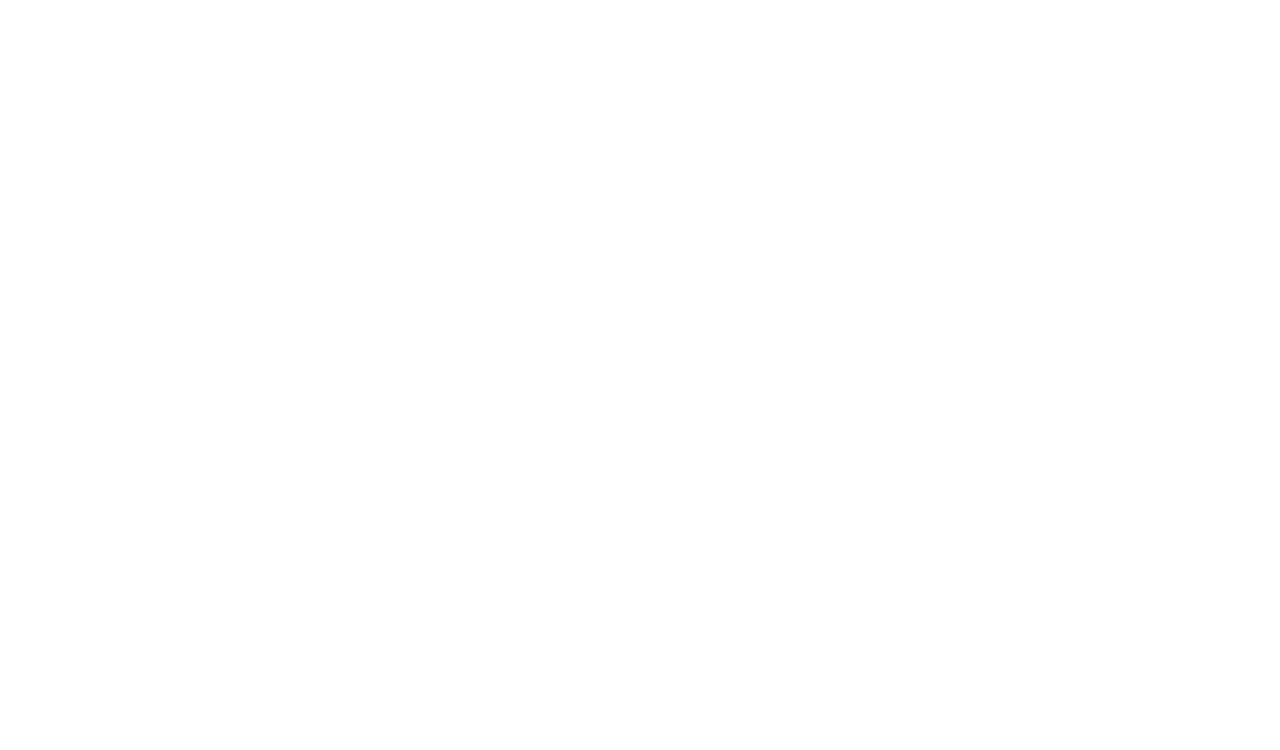
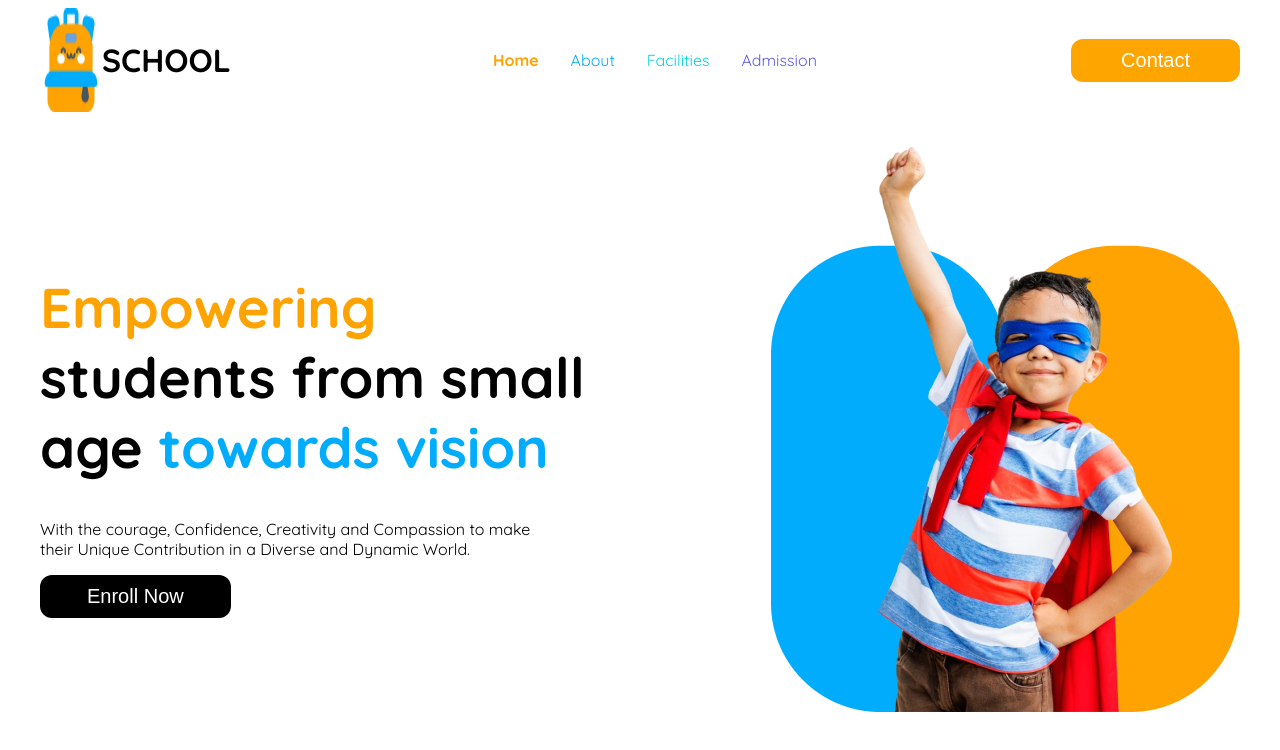
Before and after one commit to student-webdev-ph/Assignment-2, a plain HTML site: page index.html in a window 1280 px wide. Drawn offline with Linux system fonts and the light colour scheme.

Commit message:
banner responsive

```diff
--- a/index.html
+++ b/index.html
@@ -8,9 +8,31 @@
 </head>
 <body>
     <header>
-        <nav>
-
+        <nav class="navbar display-flex hide">
+            <div class="display-flex">
+                <img class="banner-picture" src="assets/logo.png" alt="logo">
+                <h3 class="logo-name">SCHOOL</h3>
+            </div>
+            <ul class="display-flex">
+               <li class="list-item"><a class="nav-link" href=""><span id="span-1">Home</span></a></li>
+               <li class="list-item"><a class="nav-link" href=""><span id="span-2">About</span></a></li>
+               <li class="list-item"><a class="nav-link" href=""><span id="span-3">Facilities</span></a></li>
+               <li class="list-item"><a class="nav-link" href=""><span id="span-4">Admission</span></a></li>
+            </ul>
+            <button class="nav-btn">Contact</button>
         </nav>
+        <div class="banner display-flex">
+            <div class="banner-content">
+                <h1 class="banner-title"><span id="Empowering">Empowering</span><br>
+                students from small <br>age <span id="towards-vision">towards vision</span>
+                </h1>
+                <p class="banner-description">With the courage, Confidence, Creativity and Compassion to make <br>their Unique Contribution in a Diverse and Dynamic World.</p>
+                <button class="btn-primary"><a href="">Enroll Now</a></button>
+            </div>
+            <div>
+                <img class="banner-picture" src="assets/hero-kids.png" alt="">
+            </div>
+        </div>
     </header>
 
 
--- a/styles/assignment.css
+++ b/styles/assignment.css
@@ -0,0 +1,122 @@
+@import url('https://fonts.googleapis.com/css2?family=Quicksand:wght@300..700&display=swap');
+body{
+    font-family: "Quicksand"
+}
+
+/* shared style */
+a {
+    text-decoration: none;
+    color: white;
+}
+
+.display-flex{
+    display: flex;
+}
+.btn-primary{
+    font-size: 1.25rem;
+    background-color: #000000;
+    color: #ffffff;
+    border: none;
+    border-radius: 12px;
+    padding: 10px 47px;
+}
+
+
+
+/* NAV Style */
+.navbar{
+    justify-content: space-between;
+    align-items: center;
+}
+.logo-name{
+    font-weight: bold;
+    font-size:2rem;
+}
+
+.list-item{
+    list-style: none;
+    margin-right: 2rem;
+}
+.nav-link {
+    text-decoration: none;
+}
+
+#span-1{
+    color: #FEA301;
+    font-weight: 700;
+}
+#span-2{
+    color: #01ACFD;
+}
+#span-3{
+    color: #05D4DF;
+}
+#span-4{
+    color: #5D58EF ;
+}
+.nav-btn{
+    font-size: 20px;
+    color:white ;
+    background-color: orange;
+    border: none;
+    border-radius:12px;
+    padding: 10px 50px;
+
+}
+.navbar, .banner{
+    max-width: 1200px;
+    margin: 0 auto;
+}
+
+
+/* BANNER Styles */
+.banner{
+    align-items: center;
+    justify-content: space-between;
+}
+.banner-content{
+    max-width: 100%;
+    padding-top:122px ;
+    padding-bottom:122px ;
+}
+.banner-title{
+    font-size: 3.5rem;
+    font-weight: 700;
+}
+#Empowering{
+ color: #FEA301;
+}
+#towards-vision{
+    color: #01ACFD;
+}
+
+.banner-description{
+}
+
+
+
+/* responsive for iphone 13 & 14 */
+@media screen and (max-width:576px){
+    .hide{
+        display: none;
+    }
+    .banner{
+        flex-direction: column-reverse;
+        max-width: 357px;
+    }
+    .banner{
+        margin: 20px;
+        padding: 10px;
+    }
+
+    .banner-content{
+        text-align: center;
+        margin: 20px 0;
+        max-width: 357px;
+    }
+    .banner-picture{
+        align-items: center;
+        max-width: 337px;
+       padding: 20px 10px;
+    }
+}
```
